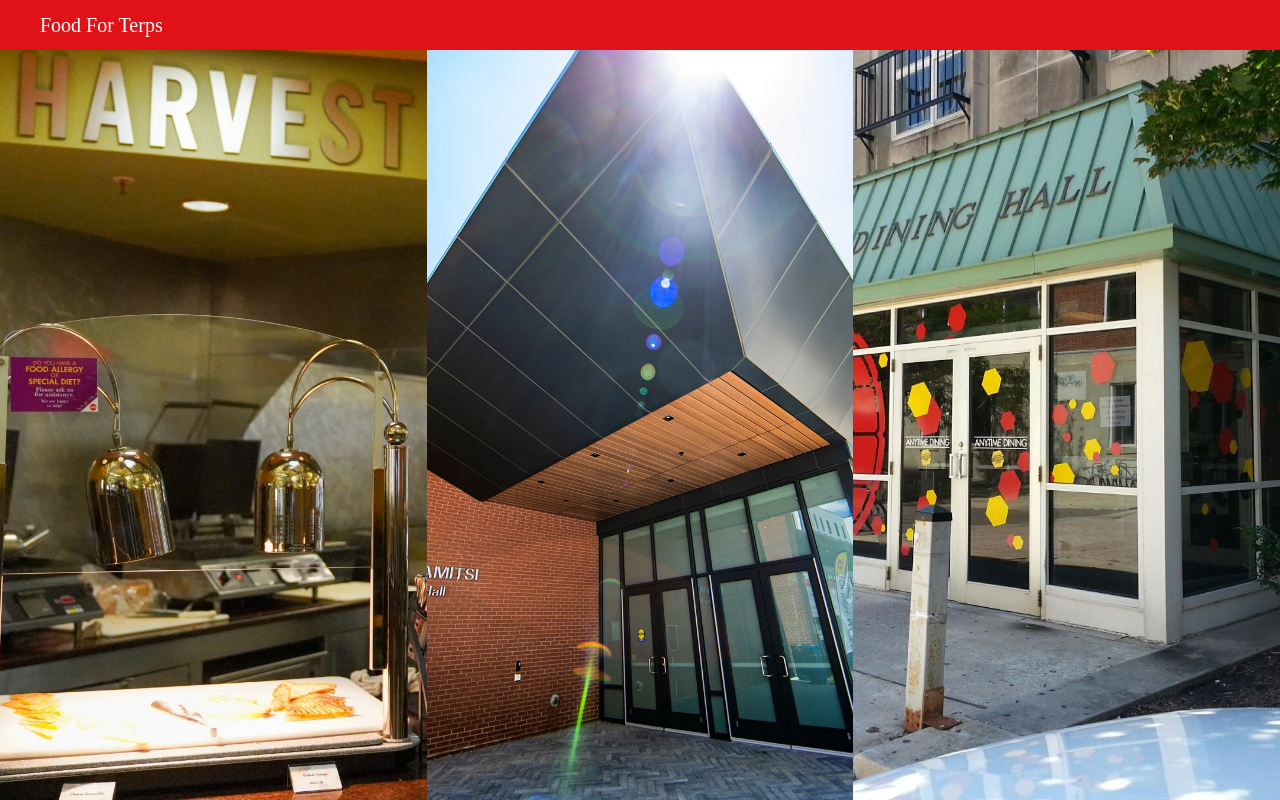
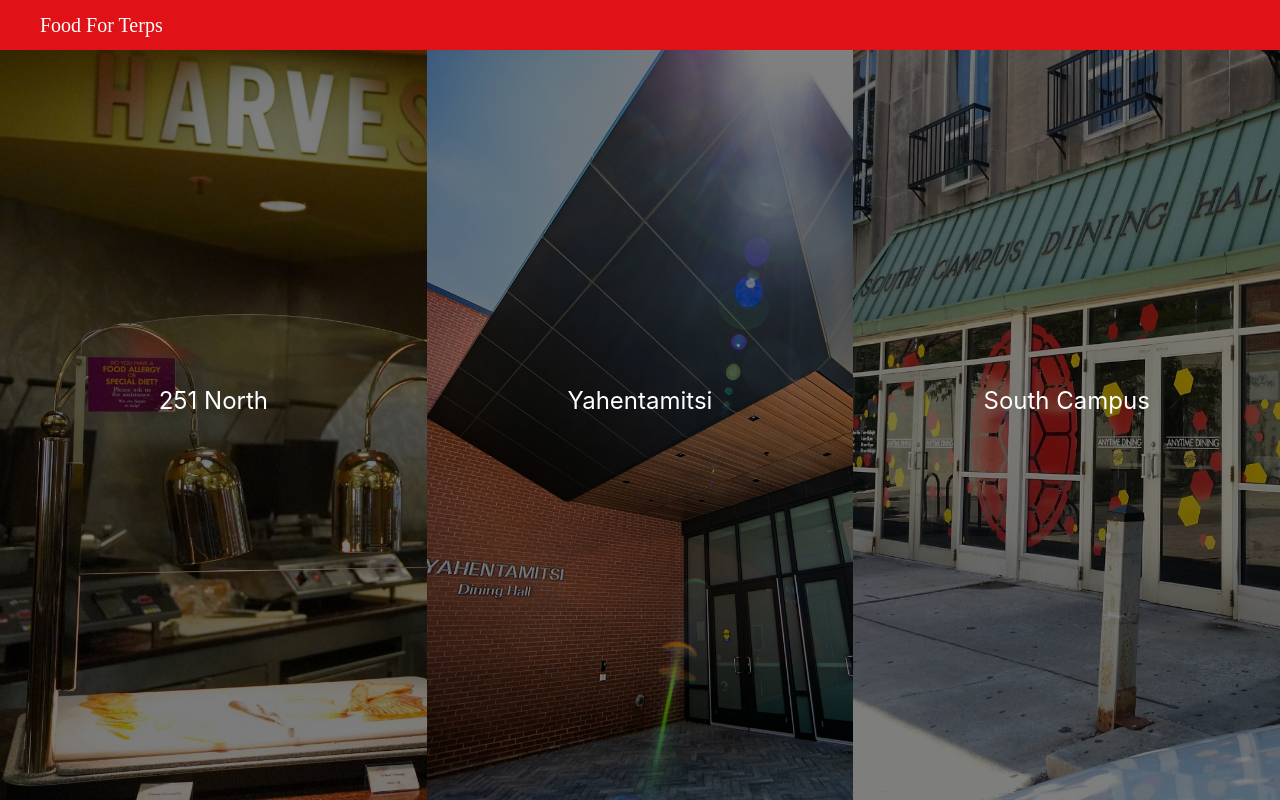
Before and after one commit to luxeu/FoodForTerps, a React (Create React App) app in the folder website/: page / in a window 1280 px wide. Built offline with nearby package versions, Linux system fonts and the light colour scheme.

Commit message:
text overlay and navbar fixed

```diff
--- a/website/src/ImageNavigation.css
+++ b/website/src/ImageNavigation.css
@@ -13,19 +13,40 @@
     align-items: center;
     justify-content: center;
     text-decoration: none;
+    position: relative;
 }
 
 .image1 {
     background-image: url('./assets/251_north.png');
-    background-position: 20% 80%;
+    background-position: 10% 90%;
+    background-size: cover;
 }
 
 .image2 {
     background-image: url('./assets/ya.png');
+    background-position: 10% 90%;
+    background-size: cover;
 }
 
 .image3 {
     background-image: url('./assets/south_dining.png');
+    background-position: 20% 80%;
+    background-size: cover;
+}
+
+.overlay-text {
+    color: white;
+    font-size: 24px;
+    text-align: center;
+    background-color: rgba(0, 0, 0, 0.5);
+    position: absolute;
+    top: 0;
+    left: 0;
+    width: 100%;
+    height: 100%;
+    display: flex;
+    align-items: center;
+    justify-content: center;
 }
 
 .nav-item:hover {
--- a/website/src/ImageNavigation.js
+++ b/website/src/ImageNavigation.js
@@ -5,13 +5,13 @@ const ImageNavigation = () => {
   return (
     <div className="image-navigation">
       <a href="/page1" className="nav-item image1">
-        {}
+        {<div className="overlay-text">251 North</div>}
       </a>
       <a href="/page2" className="nav-item image2">
-        {}
+        {<div className="overlay-text">Yahentamitsi</div>}
       </a>
       <a href="/page3" className="nav-item image3">
-        {}
+        {<div className="overlay-text">South Campus</div>}
       </a>
     </div>
   );
--- a/website/src/index.js
+++ b/website/src/index.js
@@ -9,8 +9,8 @@ import ImageNavigation from './ImageNavigation';
 const root = ReactDOM.createRoot(document.getElementById('root'));
 root.render(
   <React.StrictMode>
+    <ImageNavigation/>
     <NavBar/>
-    <ImageNavigation/>
   </React.StrictMode>
 );
 
```
